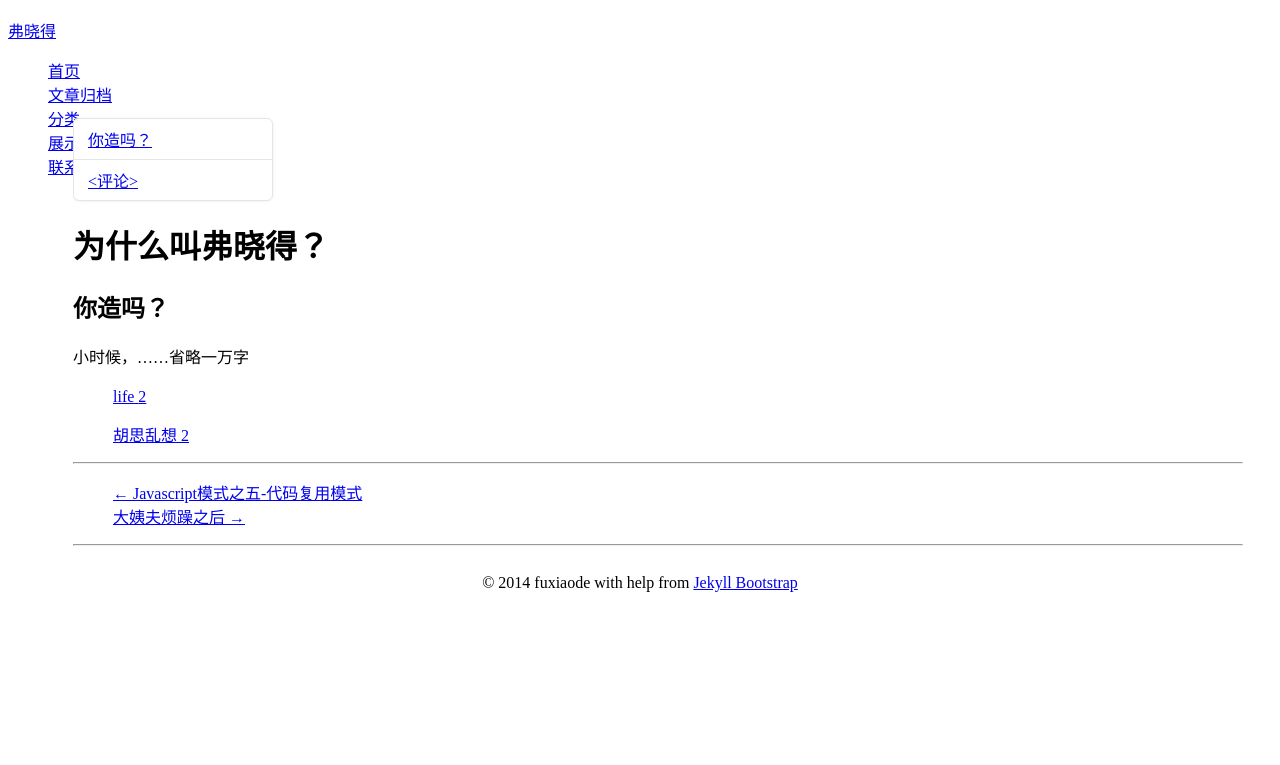
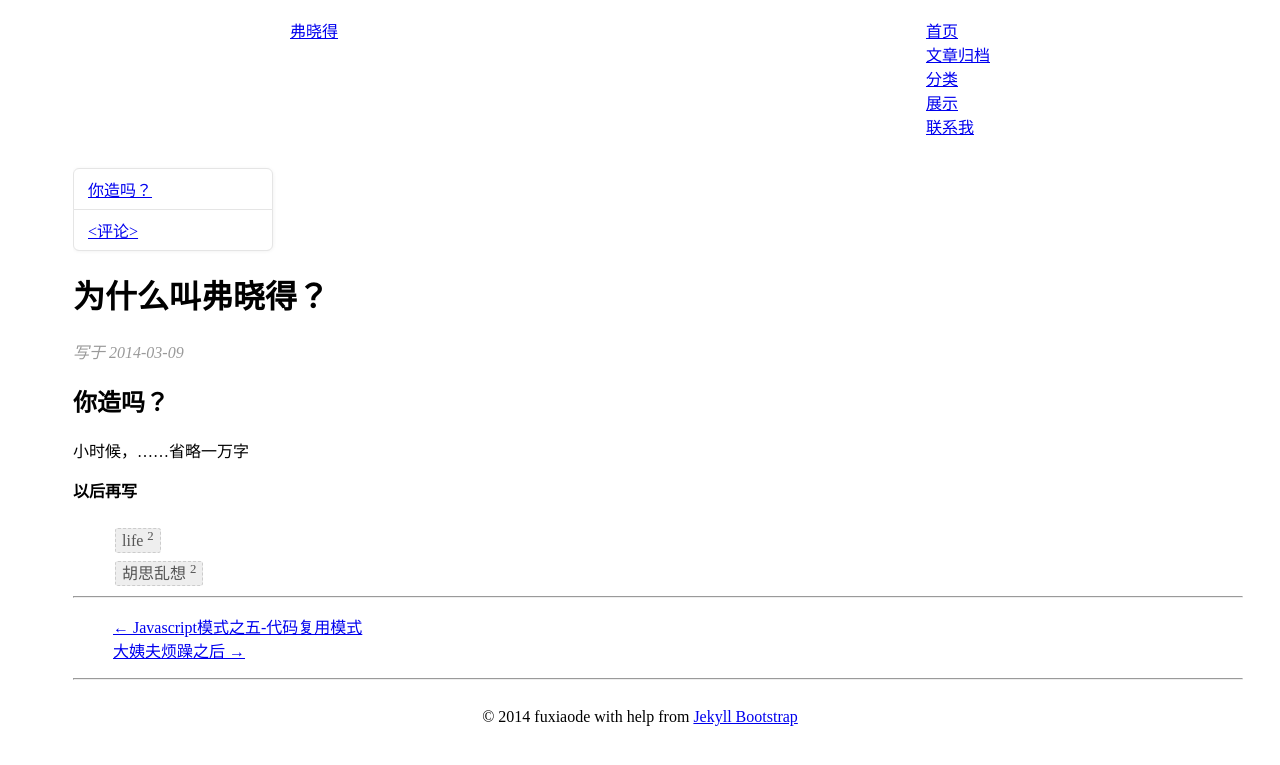
Before and after one commit to danislyn/danislyn.github.com, a Jekyll site: the page built from _posts/life/2014-03-09-i-dont-know.md, in a window 1280 px wide. Shown: the top 765 px of the page. Built offline with Jekyll 4.4.1, drawn with Linux system fonts in a browser that asks for light colours; comment, search, counter and statistics services are not loaded.

Commit message:
修改首页列表样式

```diff
--- a/_includes/custom/post.html
+++ b/_includes/custom/post.html
@@ -7,7 +7,7 @@
 <div class="row-fluid post-full">
     <div class="span12">
         <div class="date">
-            <span>{{ post.date | date_to_utc | date: "%Y-%m-%d" }}</span>
+            <span>写于&nbsp;{{ page.date | date_to_utc | date: "%Y-%m-%d" }}</span>
         </div>
         <div class="content" id="postContent">
             {{ content }}
--- a/_posts/life/2014-03-09-i-dont-know.md
+++ b/_posts/life/2014-03-09-i-dont-know.md
@@ -10,3 +10,5 @@
 你造吗？
 --------
 小时候，……省略一万字
+
+**以后再写**
--- a/assets/custom/css/post.css
+++ b/assets/custom/css/post.css
@@ -2,13 +2,26 @@
     color: #333;
     font-size: 14px;
 }
-#postContent{
+.page-header{
+    margin: 0;
+}
+.post-full .date{
+    color: #999;
+    font-size: 16px;
+    font-style: italic;
+    margin: 10px 0px;
+}
+.post-full .content{
     font-size: 16px;
     margin-bottom: 20px;
 }
+#postAffix{
+    display: inline-block;
+}
 
+
+/* affix */
 .post-sidenav {
-    display: inline-block;
     width: 200px;
     margin: 30px 0 0;
     padding: 0;
--- a/assets/custom/css/style.css
+++ b/assets/custom/css/style.css
@@ -1,3 +1,4 @@
+/* global */
 ul{
     list-style: none;
 }
@@ -15,25 +16,122 @@
     *zoom: 1;
 }
 
+/* container */
 body{
     min-width: 1170px;
 }
 header{
 	margin-bottom: 20px;
 }
+footer{
+    margin-top: 20px;
+    text-align: center;
+}
+.container-narrow {
+    margin: 0 auto;
+    max-width: 700px;
+}
+.container-narrow > hr {
+    margin: 30px 0;
+}
+.navbar .nav {
+    float: right;
+    margin: 0;
+}
 .navbar-inner{
 	font-size: 16px;
 	height: 50px;
 	padding-top: 10px;
 }
-.post-sidenav{
-    display: none;
-}
 #mainContainer{
     margin-left: 65px;
     width: 1170px;
 }
-footer{
-	margin-top: 20px;
-	text-align: center;
+#postAffix{
+    display: none;
 }
+
+
+/* posts list */
+.posts{
+    margin: 0;
+}
+.posts li{
+    border: 2px solid #ccc;
+    border-radius: 12px;
+    -webkit-border-radius: 12px;
+    -moz-border-radius: 12px;
+    box-shadow: -2px -2px 4px #efefee;
+    -webkit-box-shadow: -2px -2px 4px #efefee;
+    -moz-box-shadow: -2px -2px 4px #efefee;
+    height: 80px;
+    line-height: 80px;
+    margin-top: 12px;
+    padding-left: 20px;
+}
+.posts li:first-child{
+    margin-top: 0px;
+}
+.posts li a:hover, .posts li a:focus{
+    text-decoration: none;
+}
+.posts li .date{
+    color: #999;
+}
+.posts li .title{
+    font-size: 28px;
+}
+
+
+/* posts index */
+/*.post > h3.title {
+  position: relative;
+  padding-top: 10px;
+}
+.post > h3.title span.date {
+  position: absolute;
+  right: 0;
+  font-size: 0.9em;
+}
+.post > .more {
+  margin: 10px 0;
+  text-align: left;
+}*/
+
+
+/* tag_box */
+.tag_box {
+    list-style: none;
+    margin: 0;
+    overflow: hidden;
+}
+.tag_box li {
+    line-height: 28px;
+}
+.tag_box li i {
+    opacity: 0.9;
+}
+.tag_box.inline li {
+    float: left;
+}
+.tag_box a {
+    padding: 3px 6px;
+    margin: 2px;
+    background: #eee;
+    color: #555;
+    border-radius: 3px;
+    text-decoration: none;
+    border: 1px dashed #cccccc;
+}
+.tag_box a span {
+    vertical-align: super;
+    font-size: 0.8em;
+}
+.tag_box a:hover {
+    background-color: #e5e5e5;
+}
+.tag_box a.active {
+    background: #57A957;
+    border: 1px solid #4c964d;
+    color: #FFF;
+}
```
Also changed, not shown: _posts/life/2014-03-14-life-is-like-a-boat.md (+6 -1 lines), assets/themes/twitter/css/style.css (deleted, +0 -65 lines), index.html (+4 -4 lines).
